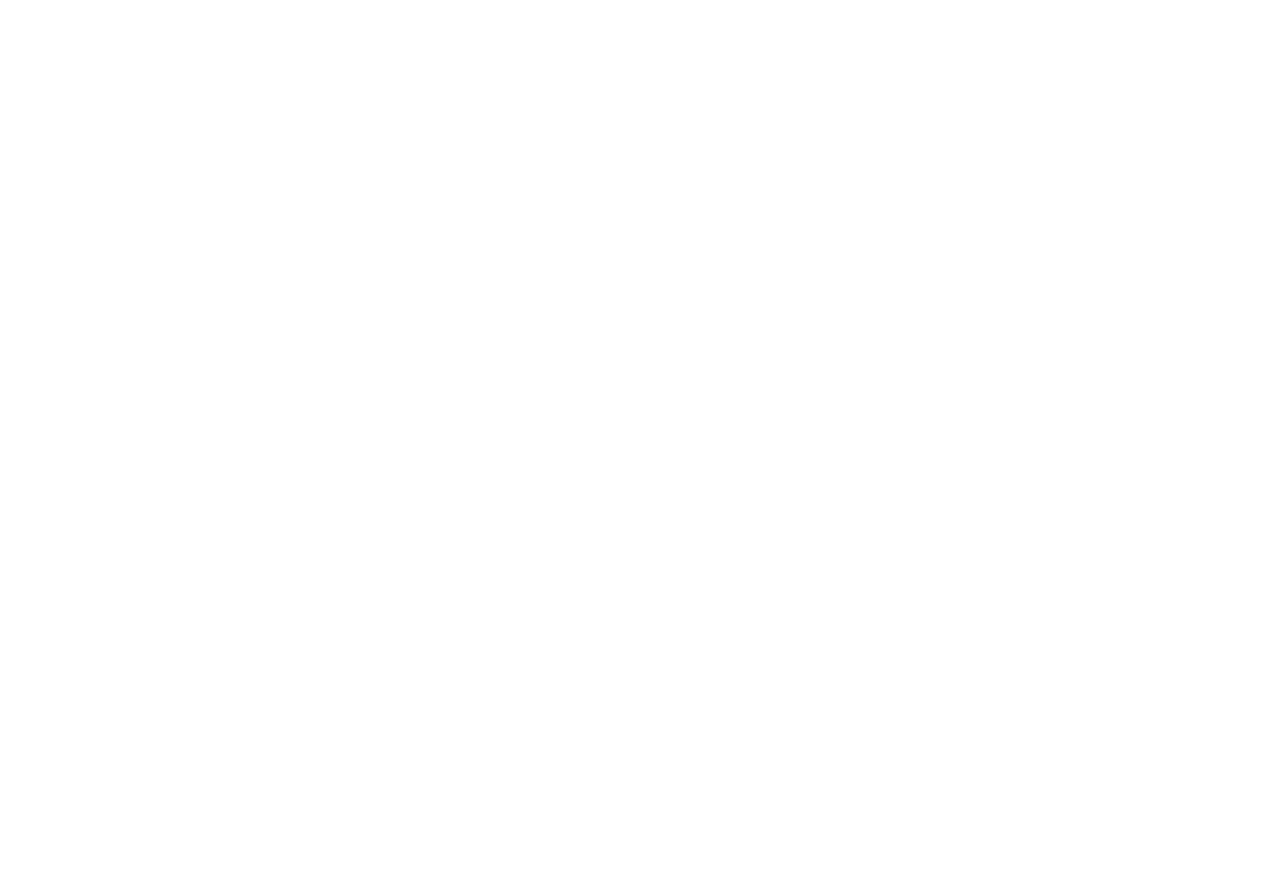
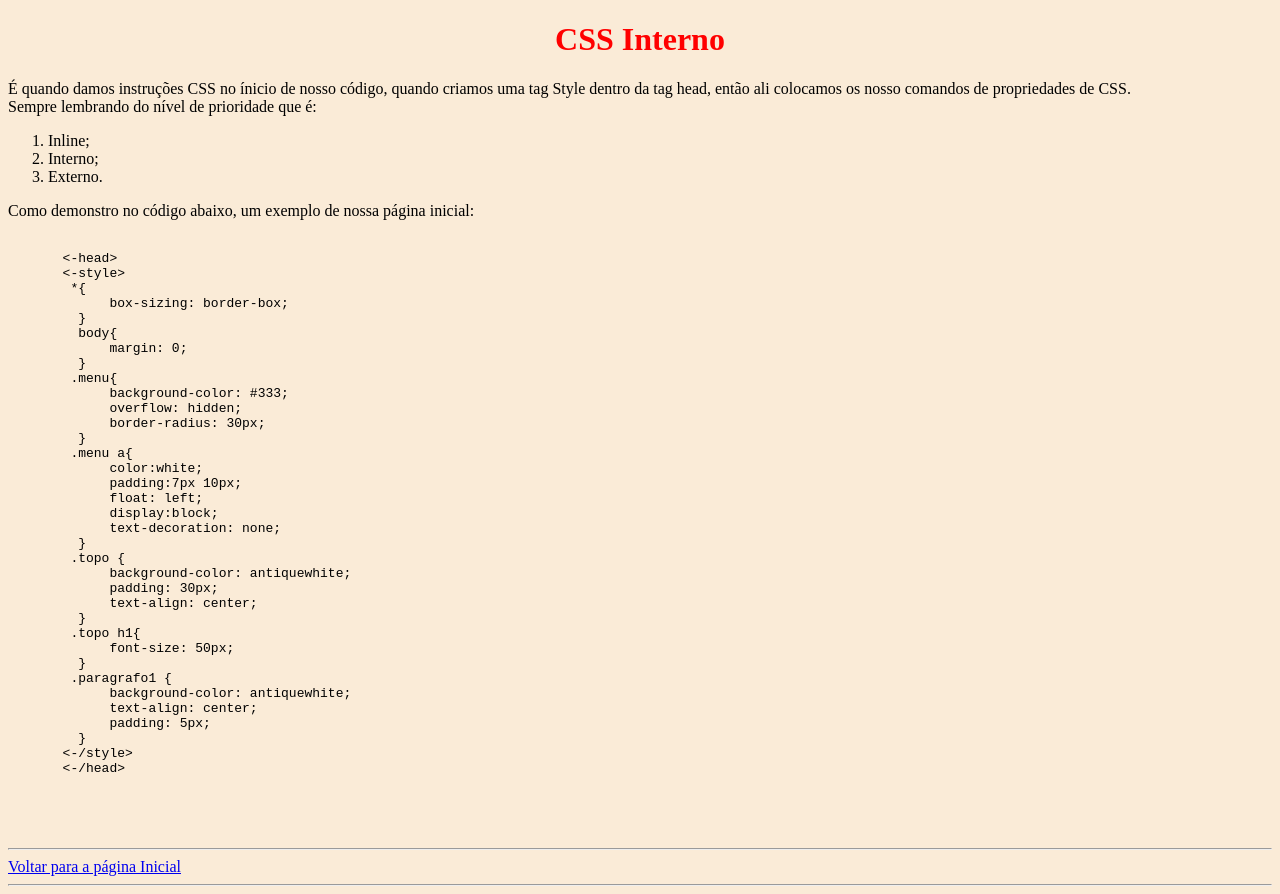
Before and after one commit to GustavoMuraroGonzales/CursoCSS, a plain HTML site: page cssinterno.html in a window 1280 px wide. Before the commit the page ends 800 px from the top, so only its background shows below. Drawn offline with Linux system fonts and the light colour scheme.

Commit message:
adicionada pagina de CSS externo e CSS interno

```diff
--- a/cssinterno.html
+++ b/cssinterno.html
@@ -3,7 +3,73 @@
   <head>
     <meta charset="UTF-8" />
     <meta name="viewport" content="width=device-width, initial-scale=1.0" />
-    <title>Document</title>
+    <title>CSS Interno</title>
+    <style>
+      *{
+        background-color: antiquewhite;
+      }
+      .title {
+        color:red;
+        text-align: center;
+      }
+    </style>
   </head>
-  <body></body>
+  <body>
+    <div class="title">
+        <h1>CSS Interno</h1>
+    </div>
+    <p> É quando damos instruções CSS no ínicio de nosso código, quando criamos uma tag Style dentro da tag head, então ali colocamos os nosso comandos de propriedades de CSS.<br>
+        Sempre lembrando do nível de prioridade que é:<br>
+        <ol>
+          <li>Inline;</li>
+          <li>Interno;</li>
+          <li>Externo.</li>
+        </ol>
+    <p>
+       Como demonstro no código abaixo, um exemplo de nossa página inicial:<br>
+       <pre>
+        <code>
+       <-head>
+       <-style>
+        *{
+             box-sizing: border-box;
+         }
+         body{
+             margin: 0;
+         }
+        .menu{
+             background-color: #333;
+             overflow: hidden;
+             border-radius: 30px;
+         }
+        .menu a{
+             color:white;
+             padding:7px 10px;
+             float: left;
+             display:block;
+             text-decoration: none;
+         }
+        .topo {
+             background-color: antiquewhite;
+             padding: 30px;
+             text-align: center;
+         }
+        .topo h1{
+             font-size: 50px;
+         }
+        .paragrafo1 {
+             background-color: antiquewhite;
+             text-align: center;
+             padding: 5px;
+         }
+       <-/style>
+       <-/head>
+        </code>
+      </pre>
+    </p>
+  <br>
+  <hr>
+    <a href="index.html">Voltar para a página Inicial</a>
+  <hr>
+  </body>
 </html>
--- a/estilo.css
+++ b/estilo.css
@@ -0,0 +1,10 @@
+*{
+    background-color: antiquewhite;
+  }
+  .title {
+    color:red;
+    text-align: center;
+  }
+  .mark { /*utilizado somente para destacar a frase obs:sem os -.*/
+    background-color:#00FF00;
+  }
```
Also changed, not shown: cssexterno.html (+39 -2 lines), index.html (+23 -7 lines), img/css (2).png (added), img/css-_2_.ico (added).
